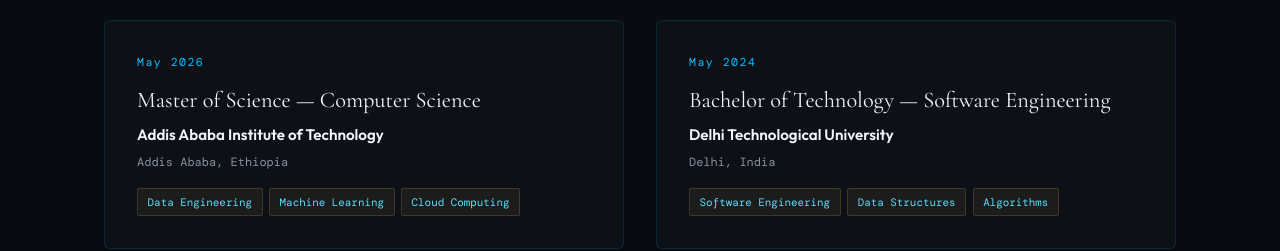
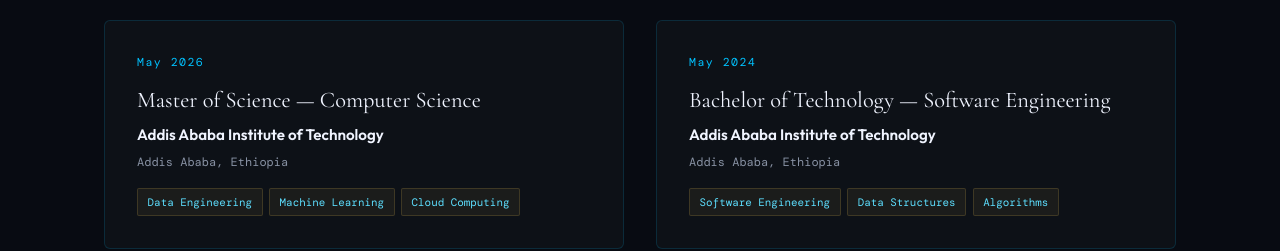
Before and after one commit to Getnet-Mulugeta/getnet-mulugeta.github.io, a plain HTML site: page index.html in a window 1280 px wide. Shown: the part 1860-2111 px from the top of the page. Drawn offline with nearby package versions, Linux system fonts and the light colour scheme; a web font is replaced by a local one.

Commit message:
update content

```diff
--- a/index.html
+++ b/index.html
@@ -126,8 +126,8 @@
       <div class="education-card">
         <div class="edu-year">May 2024</div>
         <h3 class="edu-degree">Bachelor of Technology — Software Engineering</h3>
-        <div class="edu-school">Delhi Technological University</div>
-        <div class="edu-location">Delhi, India</div>
+        <div class="edu-school">Addis Ababa Institute of Technology</div>
+        <div class="edu-location">Addis Ababa, Ethiopia</div>
         <div class="edu-tags">
           <span>Software Engineering</span><span>Data Structures</span><span>Algorithms</span>
         </div>
```
